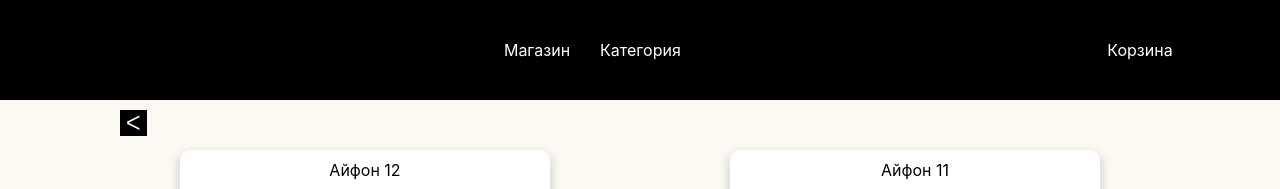
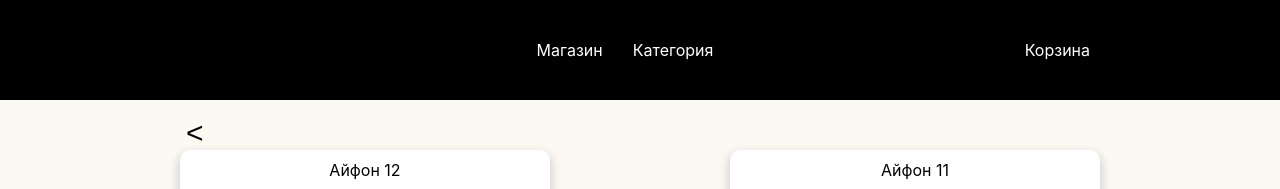
Before and after one commit to DimaWoo2301/Goods-shop, a React (Create React App) app: page / in a window 1280 px wide. Shown: the top 189 px of the page. Built offline with nearby package versions, Linux system fonts and the light colour scheme.

Commit message:
fix bug basket and breadcrumbs

```diff
--- a/src/components/basket-item/basket-item.module.css
+++ b/src/components/basket-item/basket-item.module.css
@@ -44,3 +44,6 @@
     width: 100px;
     height: 100px;
 }
+.container{
+    margin-top: 40px;
+}
--- a/src/components/basket-item/index.jsx
+++ b/src/components/basket-item/index.jsx
@@ -1,3 +1,4 @@
+import cn from 'classnames';
 import React from 'react';
 import { useDispatch, useSelector } from 'react-redux';
 
@@ -15,11 +16,12 @@
   const onDeleteProduct = (id) => () => {
     dispatch(deleteBasket(id));
   };
+  // className={cn(s.circle, { [s.active]: el.color === currentColor })}`${s.infoProduct}${s.info}`
   return (
-    <div>
+    <div className={s.container}>
       {product.map((el) => (
         <>
-          <div className={s.branchLine} />
+
           <div className={s.wrapper}>
             <img className={s.imageProduct} src={el.productInfo.mainImage} alt="Картинка продукта" />
             <div>
@@ -29,19 +31,20 @@
               <div>
                 <span className={s.info}>Какая то информация о продукте</span>
               </div>
-              <div className={`${s.infoProduct}${s.info}`}>
+              <div className={cn(s.infoProduct, s.info)}>
                 <button type="button" onClick={onDeleteProduct(el.id)}>Удалить</button>
               </div>
             </div>
-            <div className={`${s.infoPrice}${s.info}`}>
+            <div className={cn(s.infoProduct, s.info)}>
               <div>
                 {crushingPriceNumbers(el.productInfo.price) }
                 {' '}
                 Руб.
+                <div>Скидка какая то...</div>
               </div>
-              <div>Скидка какая то...</div>
             </div>
           </div>
+          <div className={s.branchLine} />
         </>
       ))}
       <div className={s.wrapperPrice}>
--- a/src/pages-template/index.jsx
+++ b/src/pages-template/index.jsx
@@ -17,15 +17,14 @@
           <div className={s.itemLink}>
             <NavLink to={ROUTES.BASE}>Магазин</NavLink>
             <NavLink to={ROUTES.CATEGORY}>Категория</NavLink>
+            <div className={s.basket}>
+              <NavLink to={ROUTES.BASKET}>Корзина</NavLink>
+            </div>
           </div>
         </div>
-        <div className={s.itemBasket}>
-          <NavLink to={ROUTES.BASKET}>Корзина</NavLink>
-        </div>
-
       </header>
       <div className={s.container}>
-        <button className={s.button} type="button" onClick={onGoBack}>&#5176;</button>
+        <button className={s.button} type="button" onClick={onGoBack}>&#60;</button>
         <Outlet />
       </div>
       <footer className={s.footer}>
--- a/src/pages-template/shop.module.css
+++ b/src/pages-template/shop.module.css
@@ -16,6 +16,7 @@
 }
 
 .headerContainer {
+    position: relative;
     height: 100%;
     width: 1000px;
     display: flex;
@@ -39,18 +40,21 @@
     max-width: 1000px;
     margin: 0 auto;
 }
-
+.basket{
+    right: 20px;
+    position: absolute;
+}
 .button{
+    cursor: pointer;
     position: absolute;
     border: none;
-    background-color: #000000;
-    color: #ffffff;
-    font-size: 20px;
-    margin: 10px 0 0 30px;
+    background-color: #FCF8F2;
+    color: #000000;
+    font-size: 30px;
+    margin: 15px 0 0 90px;
 }
-
 .button:hover{
-    transform: scale(1.3,1.3);
+    transform: scale(1.2,1.2);
 }
 .basketButton{
 position: absolute;
```
